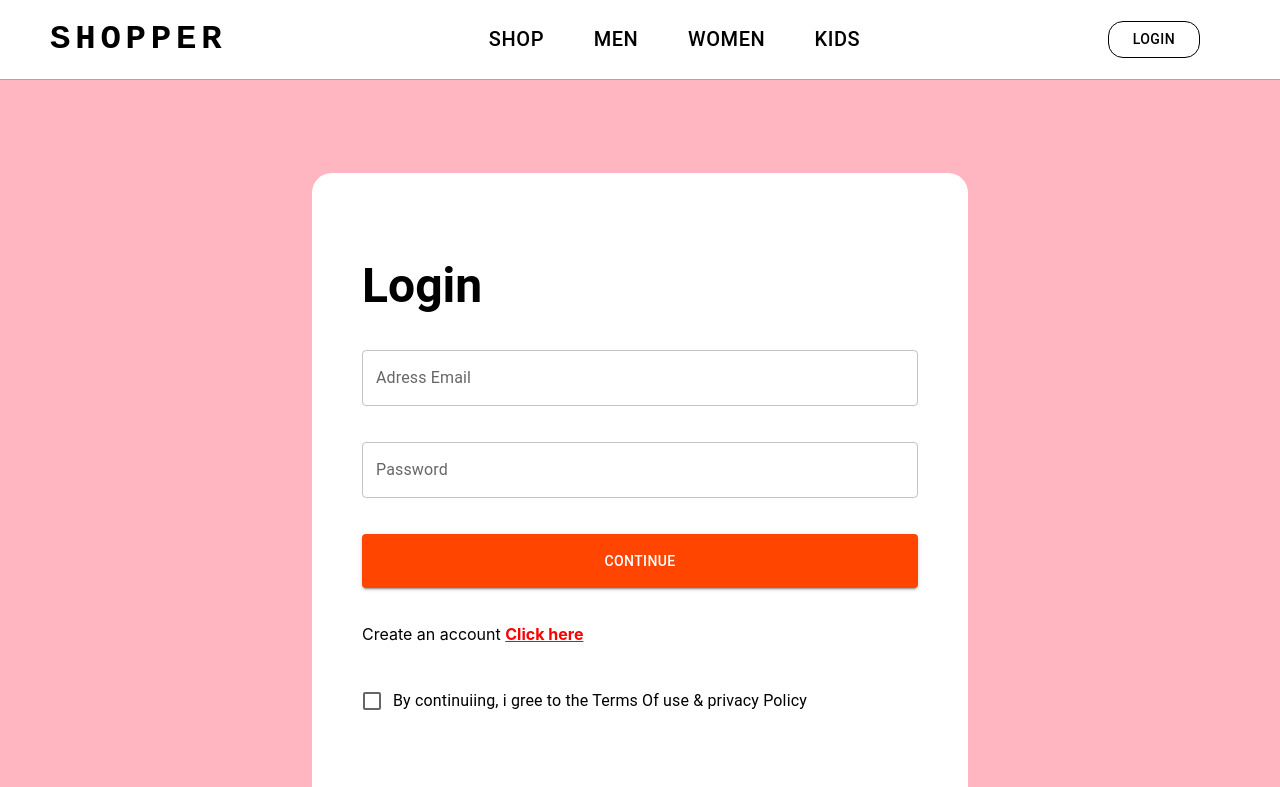
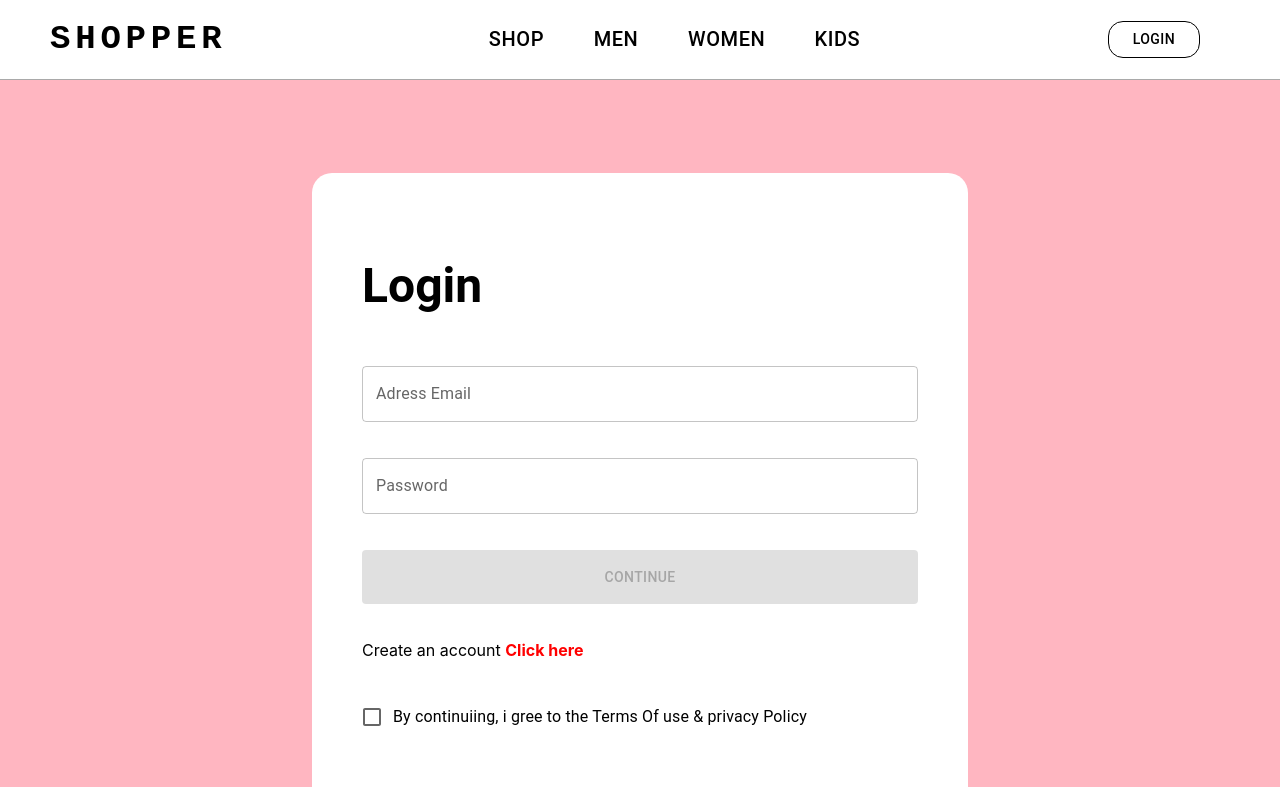
Before and after one commit to Amine-73/E-CommerceWebSite, a React (Create React App) app in the folder e-comweb/: page /Login in a window 1280 px wide. Shown: the top 787 px of the page. Built offline with nearby package versions, Linux system fonts and the light colour scheme; some icons are missing.

Commit message:
Began implementing login page logic with . The 'create account' form is now integrated directly into the login page and the button is disabled until required fields are filled

```diff
--- a/e-comweb/src/App.js
+++ b/e-comweb/src/App.js
@@ -5,7 +5,6 @@ import Men from "./Men";
 import Women from "./Women";
 import Kids from "./Kids";
 import Login from "./loginPage";
-import SingUp from "./SingUp";
 import { useContext, useState } from "react";
 import Dataproduct from "./AllData/Data";
 import MenProductDetail from "./DataProducts";
@@ -34,7 +33,6 @@ function App() {
           <Route path="/Women" element={<Women />} />
           <Route path="/Kids" element={<Kids />} />
           <Route path="/Login" element={<Login />} />
-          <Route path="/SingUp" element={<SingUp />} />
           <Route path="" />
         </Routes></CartProvider>
       </Dataproduct.Provider>
--- a/e-comweb/src/Contexts/CartContext.js
+++ b/e-comweb/src/Contexts/CartContext.js
@@ -1,4 +1,4 @@
-import  { createContext, useState } from 'react';
+import { createContext, useEffect, useState } from "react";
 
 // Create the context
 export const CartContext = createContext();
@@ -7,45 +7,64 @@ export const CartContext = createContext();
 export const CartProvider = ({ children }) => {
   // This is the main state that will hold all your cart items
   const [cartItems, setCartItems] = useState([]);
-    const [Quantity,setQuantity]=useState()
-    const [totalQuantity,setTotalQuantity]=useState()
+  const [Quantity, setQuantity] = useState();
+  const [totalQuantity, setTotalQuantity] = useState();
 
   // Function to add a product to the cart
+//   useEffect(()=>{
+//     addToCart()
+//   },[cartItems])
+
   const addToCart = (product) => {
     // Check if the item already exists in the cart
-        const existingItem = cartItems.find(item => item.id === product.id);
-
+    const existingItem = cartItems.find((item) => item.id === product.id);
     if (existingItem) {
       // If it exists, update the quantity
       setCartItems(
-                cartItems.map(item =>
-
+        cartItems.map((item) =>
           item.id === product.id
-                        ? { ...existingItem, quantity: existingItem.quantity + 1,itemTotalPrice:(existingItem.quantity+1)*item.lowPrice}
+            ? {
+                ...existingItem,
+                quantity: existingItem.quantity + 1,
+                itemTotalPrice: (existingItem.quantity + 1) * item.lowPrice,
+              }
             : item
         )
       );
-            setQuantity(existingItem.quantity+1)
+      setQuantity(existingItem.quantity + 1);
     } else {
       // If it's a new item, add it to the cart with a quantity of 1
-            setCartItems([...cartItems, { ...product, quantity: 1 ,itemTotalPrice:product.lowPrice}]);
-            setQuantity(1)
+      setCartItems([
+        ...cartItems,
+        { ...product, quantity: 1, itemTotalPrice: product.lowPrice },
+      ]);
+      setQuantity(1);
     }
-        const Calc=cartItems.reduce((sum, item) => sum + item.quantity, 0)+1
-        setTotalQuantity(Calc)
+    const Calc = cartItems.reduce((sum, item) => sum + item.quantity, 0) + 1;
+    setTotalQuantity(Calc);
   };
-
 
   // You can add more functions here, like removeFromCart, clearCart, etc.
 
   // Calculate total price and total quantity
 
-
-    const totalPrice = cartItems.reduce((sum, item) =>sum +  (item.quantity * parseFloat(item.lowPrice)), 0);
-
+  const totalPrice = cartItems.reduce(
+    (sum, item) => sum + item.quantity * parseFloat(item.lowPrice),
+    0
+  );
 
   return (
-        <CartContext.Provider value={{ setQuantity,Quantity,cartItems, addToCart, totalQuantity, totalPrice,setTotalQuantity }}>
+    <CartContext.Provider
+      value={{
+        setQuantity,
+        Quantity,
+        cartItems,
+        addToCart,
+        totalQuantity,
+        totalPrice,
+        setTotalQuantity,
+      }}
+    >
       {children}
     </CartContext.Provider>
   );
--- a/e-comweb/src/SingUp.js
+++ /dev/null
@@ -1,56 +0,0 @@
-import TextField from '@mui/material/TextField';
-import Header from './header';
-import Container from '@mui/material/Container';
-import Button from '@mui/material/Button';
-import Typography from '@mui/material/Typography';
-import FormControlLabel from '@mui/material/FormControlLabel';
-import Grid from '@mui/material/Grid';
-import { Link } from 'react-router-dom';
-import Checkbox from '@mui/material/Checkbox';
-import FormGroup from '@mui/material/FormGroup';
-
-
-
-export default function SingUp(){
-    return(
-        <>
-        <Header/>
-        <section style={{height:"92vh",background:"#FFB6C1",display:"flex"}}>
-            <Container>
-
-                    <form style={{background:"#fff",width:"50%",margin:"10% auto",padding:"40px 40px",borderRadius:"20px"}}>
-
-                        <Grid container spacing={2} sx={{textAlign:"left"}}>
-                        <Grid item xs={12} sx={{width:"100%",padding:"10px"}}>
-                            <Typography variant='h3' sx={{fontWeight:"bold"}}>SignUp</Typography>
-                        </Grid>
-                        <Grid item xs={12} sx={{width:"100%",padding:"10px"}}>
-                            <TextField sx={{width:"100%"}} id="outlined-basic" label="Your Name" variant="outlined" />
-                        </Grid>
-                        <Grid item xs={12} sx={{width:"100%",padding:"10px"}}>
-                            <TextField sx={{width:"100%"}} id="outlined-basic" label="Adress Email" variant="outlined" />
-                        </Grid>
-
-                        <Grid item xs={12} sx={{width:"100%",padding:"10px"}}>
-                                <TextField sx={{width:"100%"}} id="outlined-basic" type="password" label="Password" variant="outlined" />
-                        </Grid>
-                        <Grid item xs={12} sx={{width:"100%",padding:"10px"}}>
-                                <Button sx={{width:"100%",padding:"15px 0",background:"#FF4500"}} variant="contained">Continue</Button>
-                        </Grid>
-                        <Grid item xs={12} sx={{width:"100%",padding:"10px"}}>
-                            <Typography variant='p'>Already have an account ? <Link to='/Login' style={{color:"red",fontWeight:"bold"}}>Click here</Link></Typography>
-                        </Grid>
-                        <Grid item xs={12} sx={{width:"100%",padding:"10px"}}>
-                            <FormGroup>
-                                <FormControlLabel control={<Checkbox  />} label="By continuiing, i gree to the Terms Of use & privacy Policy" />
-                            </FormGroup>
-                        </Grid>
-                        </Grid>
-                    </form>
-
-
-            </Container>
-        </section>
-        </>
-    )
-}
--- a/e-comweb/src/loginPage.js
+++ b/e-comweb/src/loginPage.js
@@ -1,50 +1,147 @@
-import TextField from '@mui/material/TextField';
-import Header from './header';
-import Container from '@mui/material/Container';
-import Button from '@mui/material/Button';
-import Typography from '@mui/material/Typography';
-import Checkbox from '@mui/material/Checkbox';
-import Grid from '@mui/material/Grid';
-import { Link } from 'react-router-dom';
-import FormControlLabel from '@mui/material/FormControlLabel';
-import FormGroup from '@mui/material/FormGroup';
+import TextField from "@mui/material/TextField";
+import Header from "./header";
+import Container from "@mui/material/Container";
+import Button from "@mui/material/Button";
+import Typography from "@mui/material/Typography";
+import Checkbox from "@mui/material/Checkbox";
+import Grid from "@mui/material/Grid";
+import FormControlLabel from "@mui/material/FormControlLabel";
+import FormGroup from "@mui/material/FormGroup";
+import { useState } from "react";
 
-export default function Login(){
-    return(
+export default function Login() {
+  const [name, setName] = useState("Login");
+  const [AllInput, setALLInput] = useState({
+    name: "",
+    Email: "",
+    password: "",
+  });
+  const myList = [
+    { id: 1, name: "Amine", Email: "amine@gmail.com", password: "123123" },
+  ];
+  function handlSignUp() {
+    if (name === "Login") {
+      setName("SignUp");
+    } else {
+      setName("Login");
+    }
+  }
+  return (
     <>
-        <Header/>
-        <section style={{height:"auto",background:"#FFB6C1",display:"flex"}}>
+      <Header />
+      <section
+        style={{ height: "auto", background: "#FFB6C1", display: "flex" }}
+      >
         <Container>
-
-                    <form style={{background:"#fff",width:"50%",margin:"15% auto",padding:"75px 40px",borderRadius:"20px"}}>
-                        <Grid container spacing={2} sx={{textAlign:"left"}}>
-                            <Grid item xs={12} sx={{width:"100%",padding:"10px"}}>
-                            <Typography variant='h3' sx={{fontWeight:"bold"}}>Login</Typography>
-                        </Grid>
-                        <Grid item xs={12} sx={{width:"100%",padding:"10px"}}>
-                            <TextField sx={{width:"100%"}} id="outlined-basic" label="Adress Email" variant="outlined" />
+          <form
+            style={{
+              background: "#fff",
+              width: "50%",
+              margin: "15% auto",
+              padding: "75px 40px",
+              borderRadius: "20px",
+            }}
+          >
+            <Grid container spacing={2} sx={{ textAlign: "left" }}>
+              <Grid xs={12} sx={{ width: "100%", padding: "10px" }}>
+                <Typography variant="h3" sx={{ fontWeight: "bold" }}>
+                  {name}
+                </Typography>
               </Grid>
 
-                        <Grid item xs={12} sx={{width:"100%",padding:"10px"}}>
-                                <TextField sx={{width:"100%"}} id="outlined-basic" type="password" label="Password" variant="outlined" />
+              {name === "Login" ? (
+                <div></div>
+              ) : (
+                <Grid xs={12} sx={{ width: "100%", padding: "10px" }}>
+                  <TextField
+                    sx={{ width: "100%" }}
+                    id="first-name"
+                    label="Your Name"
+                    variant="outlined"
+                    value={AllInput.name}
+                    onChange={(event) => {
+                      setALLInput({ ...AllInput, name: event.target.value });
+                    }}
+                    type="Name"
+                    target
+                  />
                 </Grid>
-                        <Grid item xs={12} sx={{width:"100%",padding:"10px"}}>
-                                <Button sx={{width:"100%",padding:"15px 0",background:"#FF4500"}} variant="contained">Continue</Button>
+              )}
+
+              <Grid xs={12} sx={{ width: "100%", padding: "10px" }}>
+                <TextField
+                  sx={{ width: "100%" }}
+                  id="Adress-Email"
+                  label="Adress Email"
+                  variant="outlined"
+                  type="Email"
+                  value={AllInput.Email}
+                  onChange={(event) => {
+                    setALLInput({ ...AllInput, Email: event.target.value });
+                  }}
+                />
               </Grid>
-                        <Grid item xs={12} sx={{width:"100%",padding:"10px"}}>
-                            <Typography variant='p'>Create an account <Link to='/SingUp' style={{color:"red",fontWeight:"bold"}}>Click here</Link></Typography>
+              <Grid xs={12} sx={{ width: "100%", padding: "10px" }}>
+                <TextField
+                  sx={{ width: "100%" }}
+                  id="password"
+                  type="password"
+                  label="Password"
+                  variant="outlined"
+                  value={AllInput.password}
+                  onChange={(event) => {
+                    setALLInput({ ...AllInput, password: event.target.value });
+                  }}
+                />
               </Grid>
-                        <Grid item xs={12} sx={{width:"100%",padding:"10px"}}>
+              <Grid xs={12} sx={{ width: "100%", padding: "10px" }}>
+                <Button
+                  sx={{
+                    width: "100%",
+                    padding: "15px 0",
+                    background: "#FF4500",
+                  }}
+                  type="submit"
+                  variant="contained"
+                  disabled={
+                    AllInput.Email.length === 0 ||
+                    AllInput.password.length === 0 ||
+                    (name === "Login" ? "" : AllInput.name.length === 0)
+                  }
+                >
+                  Continue
+                </Button>
+              </Grid>
+              <Grid xs={12} sx={{ width: "100%", padding: "10px" }}>
+                <Typography variant="p">
+                  {" "}
+                  {name === "Login"
+                    ? "Create an account"
+                    : "Already Have Account"}{" "}
+                  <span
+                    onClick={handlSignUp}
+                    style={{
+                      color: "red",
+                      fontWeight: "bold",
+                      cursor: "pointer",
+                    }}
+                  >
+                    Click here
+                  </span>
+                </Typography>
+              </Grid>
+              <Grid xs={12} sx={{ width: "100%", padding: "10px" }}>
                 <FormGroup>
-                                <FormControlLabel control={<Checkbox  />} label="By continuiing, i gree to the Terms Of use & privacy Policy" />
+                  <FormControlLabel
+                    control={<Checkbox />}
+                    label="By continuiing, i gree to the Terms Of use & privacy Policy"
+                  />
                 </FormGroup>
               </Grid>
             </Grid>
           </form>
-
-
         </Container>
       </section>
     </>
-    )
+  );
 }
```
Lines whose indentation alone changed are shown as unchanged.
